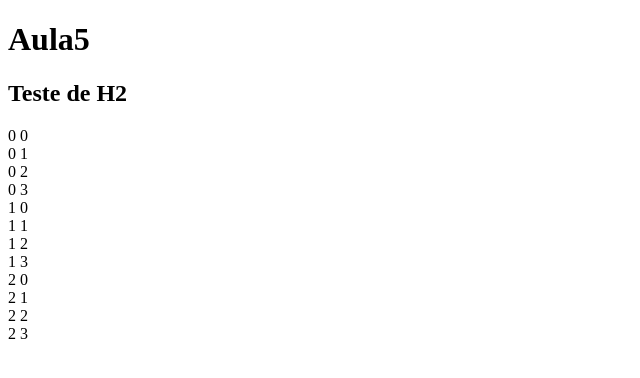
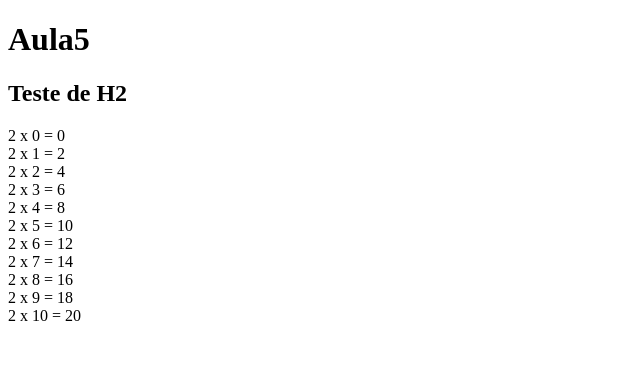
Before and after one commit to hebertphp/PFE_3a_N_2022-2, a plain HTML site: page aula5/index.html in a window 1280 px wide. Shown: the whole page, without its empty margins (0-640 px from the left). Drawn offline with Linux system fonts and the light colour scheme.

Commit message:
22/11/22

```diff
--- a/aula5/index.html
+++ b/aula5/index.html
@@ -3,7 +3,7 @@
 <head>
  <meta charset="utf-8">
  <title>Aula5</title>
- <script src="script5_11-1.js" defer></script>
+ <script src="script5_11-2.js" defer></script>
  <!--  defer, serve para carregar primeiro a página HTML antes do script JS-->
  <!-- [ctrl][;] ou [ctrl][/]  Insere um comentário -->
 </head>
--- a/aula5/script5_11-1.js
+++ b/aula5/script5_11-1.js
@@ -1,10 +1,24 @@
-let i,j;
+let i,j,k;
 const saida=document.querySelector(".saida");
-for (i=0; i<3; i++) {
-    for (j=0; j<4; j++) {
-        saida.innerHTML+=`${i} ${j}<br>`;
+for (i=0; i<3; i++) {//looping externo hora
+    for (j=0; j<4; j++){//looping interno minuto
+        for(k=0;k<2;k++){//segundo
+            saida.innerHTML+=`${i} ${j} ${k}<br>`;
+        }
     }
 }
 /*
-
+i   j
+0   0
+0   1
+0   2
+0   3
+1   0
+1   1
+1   2
+1   3
+2   0
+2   1
+2   2
+2   3
 */
--- /dev/null
+++ b/aula5/script5_11-2.js
@@ -0,0 +1,19 @@
+/*
+2 x 0 = 0
+2 x 1 = 2
+2 x 2 = 4
+2 x 3 = 6
+2 x 4 = 8
+2 x 5 = 10
+2 x 6 = 12
+2 x 7 = 14
+2 x 8 = 16
+2 x 9 = 18
+2 x 10 = 20
+*/
+let tabuada, i;
+const saida=document.querySelector(".saida");
+tabuada=2;
+for(i=0;i<=10;i++){
+    saida.innerHTML+=`${tabuada} x ${i} = ${tabuada*i}<br>`;
+}
```
